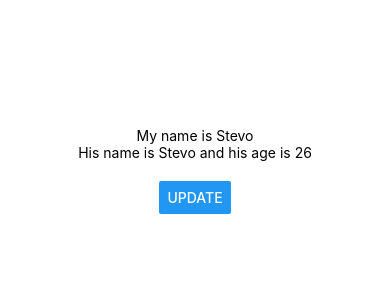
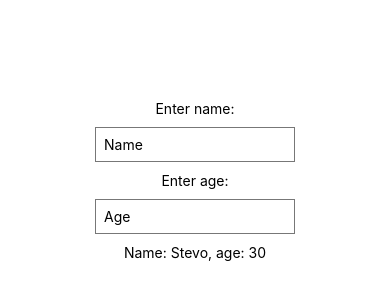
Before and after one commit to voSteshaBa/ReactNativeTest, a React Native app: screen / in a window 390 px wide. Shown: the part 242-542 px from the top of the page. Built offline with nearby package versions, Linux system fonts and the light colour scheme.

Commit message:
TextInput

```diff
--- a/App.js
+++ b/App.js
@@ -1,23 +1,28 @@
 import { StatusBar } from 'expo-status-bar';
 import React, {useState} from 'react';
-import { StyleSheet, Text, View, Button } from 'react-native';
+import { StyleSheet, Text, View, Button, TextInput } from 'react-native';
 
 export default function App() {
   const [name, setName] = useState('Stevo');
-  const [person, setPerson] = useState({name: 'Stevo', age: 26});
+  const [age, setAge] = useState('30');
 
-  const clickHandler = () => {
-    setName('Petar')
-    setPerson({name: 'Petar', age: 45})
-  }
+
   return (
     <View style={styles.container}>
-      <Text>My name is {name}</Text>
-  <Text>His name is {person.name} and his age is {person.age}</Text>
+      <Text>Enter name:</Text>
+      <TextInput
+      style={styles.input}
+      placeholder='Name'
+      onChangeText={ (val) => setName(val) }/>
 
-      <View style={styles.buttonContainer}>
-      <Button title='Update' onPress={clickHandler}/>
-      </View>
+      <Text>Enter age:</Text>
+      <TextInput
+      style={styles.input}
+      placeholder='Age'
+      keyboardType='numeric'
+      onChangeText={ (val) => setAge(val) }/>
+
+     <Text>Name: {name}, age: {age}</Text>
     </View>
   );
 }
@@ -29,7 +34,11 @@
     alignItems: 'center',
     justifyContent: 'center',
   },
-  buttonContainer: {
-    margin: 20
+  input: {
+    borderWidth: 1,
+    borderColor: '#777',
+    padding: 8,
+    margin: 10,
+    width: 200
   }
 });
```
